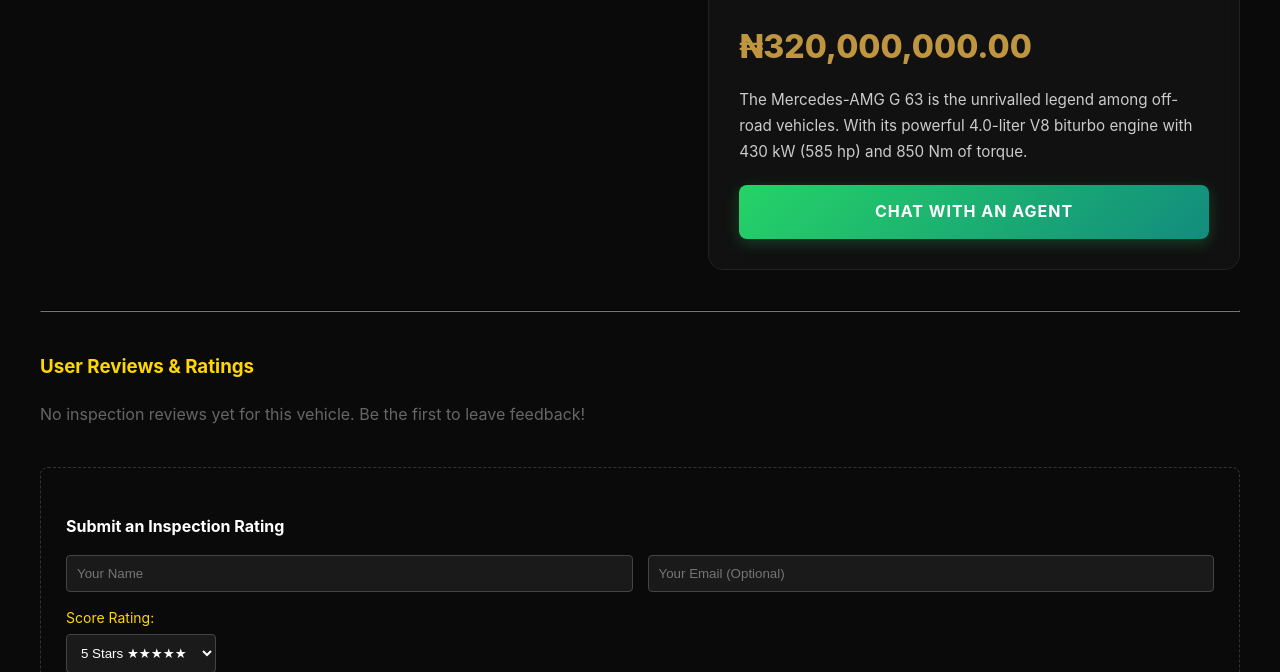
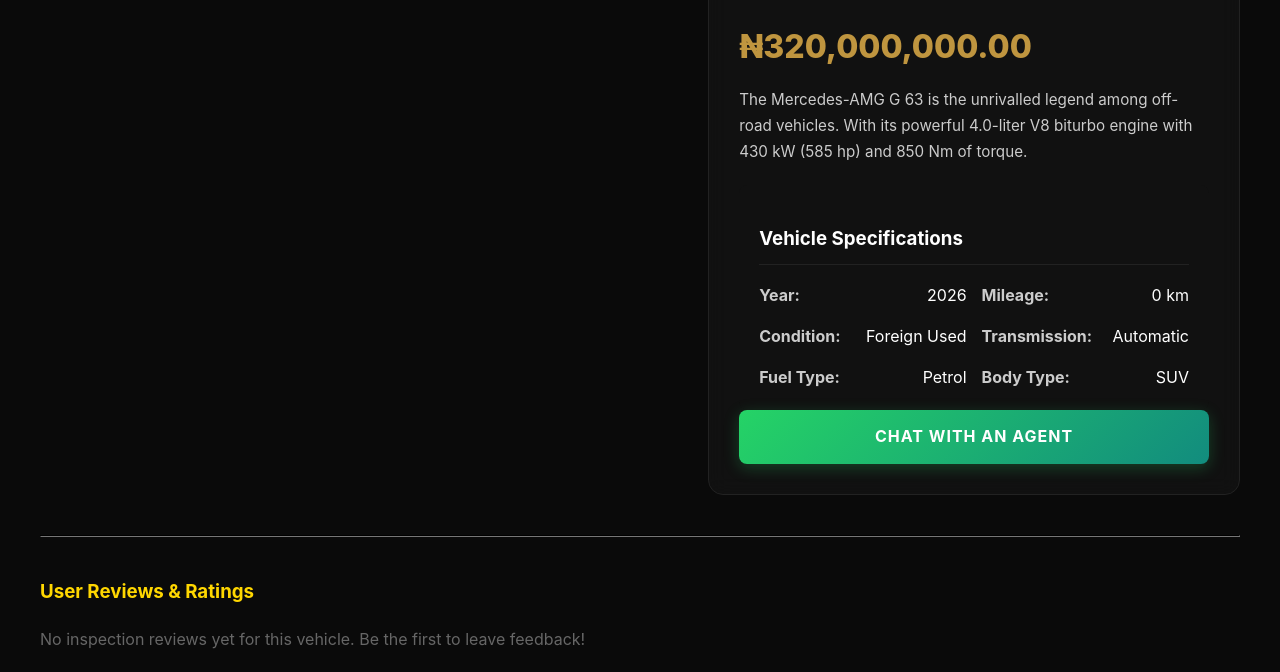
Before and after one commit to bakarequdus94-eng/sarkin_mota_autos, a Django app: page /car/1/ in a window 1280 px wide. Shown: the part 186-858 px from the top of the page. Run offline with Django 5.2, Linux system fonts and the light colour scheme; data comes from the database, SQL or seed files in the repository; data that the repository does not hold is empty.

Commit message:
UI-Fix: Adding year, mileage, and condition display to templates

```diff
--- a/showroom/templates/showroom/car_detail.html
+++ b/showroom/templates/showroom/car_detail.html
@@ -17,7 +17,18 @@
             <h1 class="car-headline">{{ car.name }}</h1>
             <span class="price-tag">₦{{ car.price|floatformat:2|intcomma }}</span>
             <p class="description">{{ car.description }}</p>
+            <div class="vehicle-overview" style="background: #111; padding: 20px; border-radius: 8px; margin-top: 20px;">
+    <h3 style="color: #fff; border-bottom: 1px solid #222; padding-bottom: 10px;">Vehicle Specifications</h3>
 
+    <div class="specs-grid" style="display: grid; grid-template-columns: 1fr 1fr; gap: 15px; margin-top: 15px; color: #ccc;">
+        <div><strong>Year:</strong> <span style="color: #fff; float: right;">{{ car.year }}</span></div>
+        <div><strong>Mileage:</strong> <span style="color: #fff; float: right;">{{ car.mileage|intcomma }} km</span></div>
+        <div><strong>Condition:</strong> <span style="color: #fff; float: right;">{{ car.condition }}</span></div>
+        <div><strong>Transmission:</strong> <span style="color: #fff; float: right;">{{ car.transmission|default:"Automatic" }}</span></div>
+        <div><strong>Fuel Type:</strong> <span style="color: #fff; float: right;">{{ car.fuel_type|default:"Petrol" }}</span></div>
+        <div><strong>Body Type:</strong> <span style="color: #fff; float: right;">{{ car.body_type|default:"SUV" }}</span></div>
+    </div>
+</div>
             <a href="https://wa.me/2347015136111?text=Hello%20Sarkin%20Mota%20Autos,%20I%20am%20interested%20in%20the%20{{ car.brand }}%20{{ car.name }}.%0A%0AHere%20is%20the%20link:%20{{ request.build_absolute_uri }}"
                class="wa-button"
                target="_blank">
```
Also changed, not shown: showroom/templates/showroom/car_list.html (+39 -5 lines).
